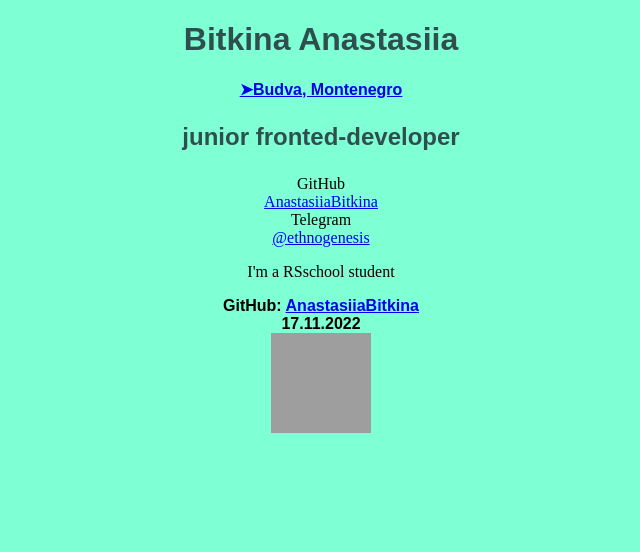
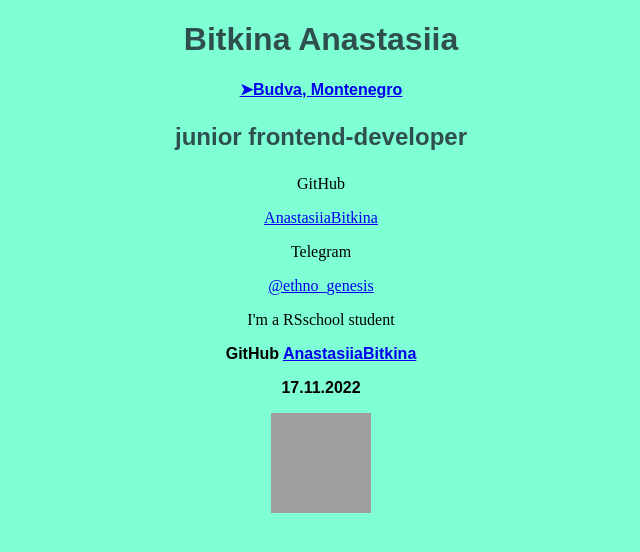
Before and after one commit to AnastasiiaBitkina/rsschool-cv, a plain HTML site: page index.html in a window 1280 px wide. Shown: the whole page, without its empty margins (319-959 px from the left). Drawn offline with Linux system fonts and the light colour scheme; grey boxes are pictures that could not be loaded.

Commit message:
feat: add lang

```diff
--- a/index.html
+++ b/index.html
@@ -1,39 +1,34 @@
 <!DOCTYPE html>
-<html>
+<html lang="en">
     <head>
         <meta charset="utf-8">
         <title>Bitkina Anastasiia</title>
         <link rel="stylesheet" href="style.css">
     </head>
     <body>
-        <div class="my CV">
+        <p class="me CV">
             <h1>Bitkina Anastasiia</h1>
             <h2><a href="https://goo.gl/maps/iaWKDA7NrBsbDdaR6">➤Budva, Montenegro</a></h2>
-            <h3>junior fronted-developer</h3>
-            <p class="contact">
-                <div class=".ontact">
-                    <div class="contsct_type">
-                        GitHub
-                    </div>
-                    <div class="contact_velue">
-                        <a href="https://github.com/AnastasiiaBitkina">AnastasiiaBitkina</a>
-                    </div>
-                </div>
-                <div class="contact">
-                    <div class="contact_velue">
-                        Telegram
-                    </div>
-                    <a href="https://t.me/ethno_genesis"> @ethnogenesis</a>
-                </div>
+            <h3>junior frontend-developer</h3>
+        </p>
+        <p class="contact">
+            <p class="contact-type"> GitHub</p>
+            <p class="contact-velue">
+                <a href="https://github.com/AnastasiiaBitkina">AnastasiiaBitkina</a>
             </p>
-            <p class="description">
-                I'm a RSschool student
+            <p class="contact-type">Telegram</p>
+            <p class="contact-velue">
+                <a href="https://t.me/ethno_genesis">@ethno_genesis</a>
             </p>
-        </div>
+        </p>
+        <p class="description">I'm a RSschool student</p>
     </body>
-    <footer><div>GitHub: <a href="https://github.com/AnastasiiaBitkina">AnastasiiaBitkina</a></div>
-        <div>17.11.2022</div>
-        <div><a href="https://rs.school"><img src="https://avatars.githubusercontent.com/u/11501370?s=280&v=4"
-            alt="RSschool logo" width="100" height="100"></a></div>
+    <footer>
+        <p>GitHub <a href="https://github.com/AnastasiiaBitkina">AnastasiiaBitkina</a></p>
+        <p>17.11.2022</p>
+        <p>
+            <a href="https://rs.school"><img src="https://avatars.githubusercontent.com/u/11501370?s=280&v=4"
+                alt="RSschool logo" width="100" height="100"></a>
+        </p>
     </footer>
 </html>
```
